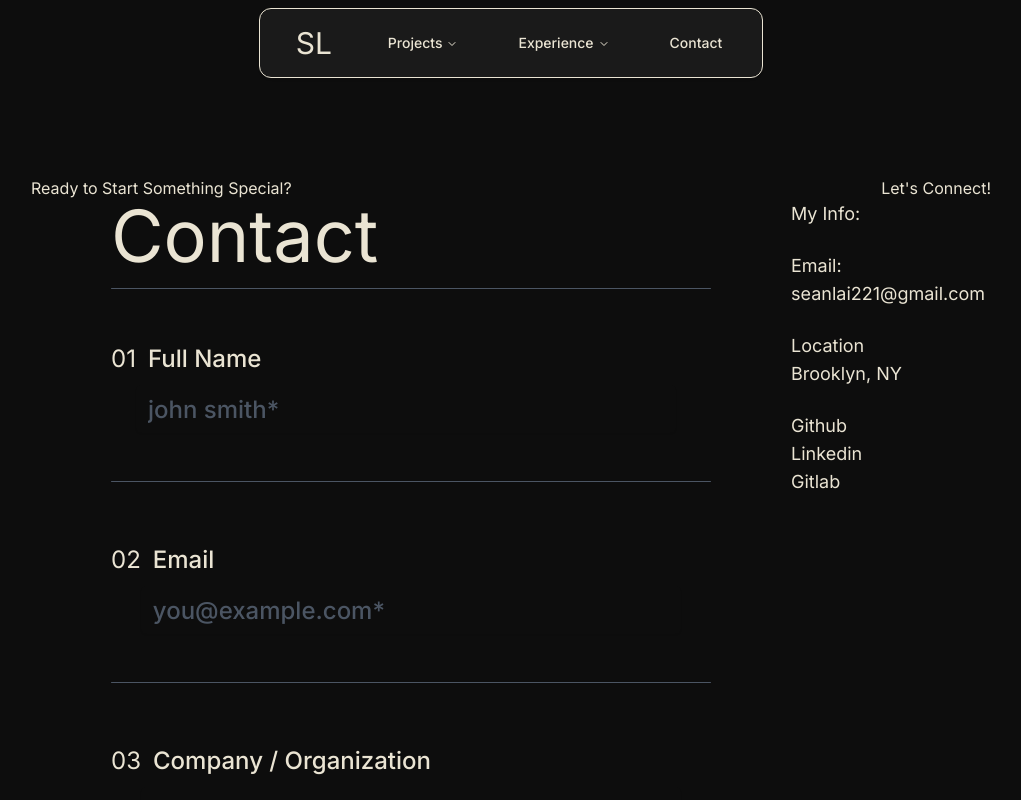
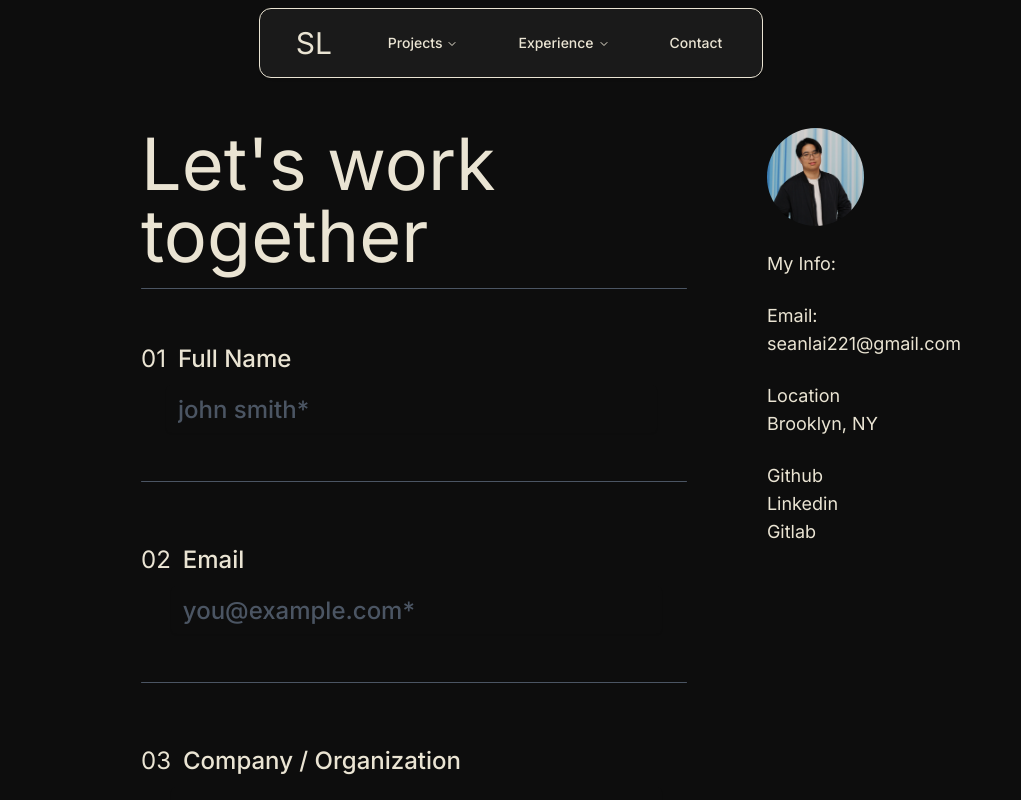
Before and after one commit to sean-lai-sh/sshlai, a Next.js app: page /contact in a window 1280 px wide. Shown: the top 800 px of the page, without its empty margins (129-1150 px from the left). Built offline with nearby package versions, Linux system fonts and the light colour scheme.

Commit message:
polished contact

```diff
--- a/app/contact/page.tsx
+++ b/app/contact/page.tsx
@@ -1,22 +1,22 @@
 import ContactForm from '@/components/contact/contactform'
 import Link from 'next/link'
-
+import Image from 'next/image'
 import React from 'react'
 
 const Contact = () => {
    const socialStyle = "text-beige hover:text-white transition-colors duration-300 ease-in-out block text-lg hover:underline"
   return (
     <main className={`w-screen h-full min-h-screen text-beige bg-charcoal-darker overflow-y-auto`}>
-        <div className=' flex flex-col justify-center items-center'>
-            <div className='md:w-3/4 flex flex-row items-start justify-between mt-44 md:mx-20'>
-                <h1 className='text-start'>Ready to Start Something Special?</h1>
-                <h1 className='text-end'>{"Let's Connect!"}</h1>
-            </div>
-            <div className='md:w-3/4 flex md:flex-row flex-col justify-center mb-10'>
+        <div className=' flex flex-col justify-center items-center mx-10'>
+            <div className=' md:mt-32 mt-36 md:w-3/4 flex md:flex-row flex-col justify-center '>
                 <div className='md:w-[75%] items-start md:mx-20'>
+                    <h1 className='text-start text-7xl'>Let's work together</h1>
                     <ContactForm/>
                 </div>
                 <div className='md:w-[25%] items-start text-lg text-beige space-y-6'>
+                    <div className='md:block hidden items-start w-1/2'>
+                        <Image src={'/pfp.JPEG'} alt={'profile picture'} width={300} height={300} className=' rounded-full'/>
+                    </div>
                     <h2>My Info:</h2>
                     <h3>Email:</h3>
                     <a>seanlai221@gmail.com</a>
--- a/components/animated/loader.tsx
+++ b/components/animated/loader.tsx
@@ -38,11 +38,46 @@ export default function Loader() {
     const width = window.innerWidth;
     const calculatedPanelCount = width < 640 ? 1 : width < 1024 ? 2 : 5;
     setPanelCount(calculatedPanelCount);
+    const textOutTime = 1.5; // seconds before text fades
+    const totalTime = textOutTime + (panelCount * 0.1) + 0.3; // total animation time in seconds
 
+    // Begin text fade-out
+    const textTimer = setTimeout(() => setShowText(false), textOutTime * 1000);
+    const loaderTimer = setTimeout(() => {
+      setTransitioning(false)
+      setPreLoadAnim(false)
+
+    }, totalTime * 1000);
+
+    return () => {
+      window.scrollTo(0, 0); // Reset scroll position to top
+    clearTimeout(textTimer);
+    clearTimeout(loaderTimer);
+
+    };
   }, [] )
 
   useEffect( () => {
-    if(preLoadAnim && pathname === '/') { //. special case of root + first visit
+    if(pathname === '/' && !preLoadAnim){
+      setPreLoadAnim(false) // ensure never runs again
+      // Start timer:
+      const timer = setTimeout(() => {
+        setMaskState(false); // show mask
+        setTimeout(() => {
+          setTransitioning(false); // show index page
+        },700);
+      }, 1000); // 1 second delay before showing the mask
+
+      return () => {
+        window.scrollTo(0, 0); // Reset scroll position to top
+        clearTimeout(timer); // Cleanup the timer on unmount or when pathname changes
+
+      }
+    }else if(pathname == '/' && preLoadAnim){
+      // update pathname
+      const width = window.innerWidth;
+      const calculatedPanelCount = width < 640 ? 1 : width < 1024 ? 2 : 5;
+      setPanelCount(calculatedPanelCount);
       const textOutTime = 1.5; // seconds before text fades
       const totalTime = textOutTime + (panelCount * 0.1) + 0.3; // total animation time in seconds
 
@@ -55,12 +90,11 @@ export default function Loader() {
       }, totalTime * 1000);
 
       return () => {
-      clearTimeout(textTimer);
-      clearTimeout(loaderTimer);
-      window.scrollTo(0, 0); // Reset scroll position to top
+        window.scrollTo(0, 0); // Reset scroll position to top
+        clearTimeout(textTimer);
+        clearTimeout(loaderTimer);
+
       };
-    }else if(pathname === '/'){
-      setPreLoadAnim(false)
     }else{
       setPreLoadAnim(false) // ensure never runs again
       // Start timer:
@@ -72,11 +106,12 @@ export default function Loader() {
       }, 1000); // 1 second delay before showing the mask
 
       return () => {
+        window.scrollTo(0, 0); // Reset scroll position to top
         clearTimeout(timer); // Cleanup the timer on unmount or when pathname changes
-        window.scrollTo(0, 0); // Reset scroll position to top
+
       }
     }
-  },[pathname, preLoadAnim, setPreLoadAnim, setTransitioning, setMaskState, panelCount])
+  },[pathname])
 
   // if(preLoadAnim){
   //   return <AnimatePresence mode="wait">
--- a/components/contact/contactform.tsx
+++ b/components/contact/contactform.tsx
@@ -48,9 +48,9 @@ const ContactForm = () => {
   }
   return (
     <Form {...form}>
-        <h1 className='md:text-7xl text-5xl text-start'>
+        {/* <h1 className='md:text-7xl text-5xl text-start'>
             Contact
-        </h1>
+        </h1> */}
         <Separator className="w-full h-[1px] my-4 bg-gray-600 rounded-xl" />
         <form onSubmit={form.handleSubmit(onSubmit)} className="space-y-6 text-7xl w-full">
             {contactFields.map(({ name, label, placeholder }, index) => (
--- a/components/landing/Contact.tsx
+++ b/components/landing/Contact.tsx
@@ -4,22 +4,23 @@ import { Separator } from '@radix-ui/react-separator'
 import { Button } from '../ui/button'
 import Link from 'next/link'
 import { motion } from 'motion/react'
+import NavigationLink from '../ui/navLink'
 const Contact = () => {
   return (
     <div className='w-full relative bg-charcoal min-h-[60vh] px-10 pt-32'>
         <div className='flex md:flex-row flex-col justify-between h-[50%] items-center md:items-start'>
-            <h2 className='text-7xl text-offwhite font-bold'>
+            <h2 className='md:text-7xl text-5xl text-offwhite font-bold mb-5 md:mb-0'>
                 {"Let's Work Together!"}
             </h2>
 
             <motion.div className={`lg:absolute lg:right-[25%] lg:top-[25%] lg:items-center justify-center`}>
-                <Link href="/contact" className='bg-offwhite text-charcoal text-2xl h-52 rounded-full border-5 w-52 items-center justify-center flex
+                <NavigationLink href="/contact" className='bg-offwhite text-charcoal text-2xl h-52 rounded-full border-5 w-52 items-center justify-center flex
                 hover:bg-beige duration-1000 transition-all ease-in-out hover:text-black
                 '>
 
                     <div>Contact</div>
 
-                </Link>
+                </NavigationLink>
             </motion.div>
             <div className='justify-center items-center w-[40%] hidden md:flex h-full'>
                 <ArrowDownLeft size={100} className='top-0'/>
@@ -30,8 +31,8 @@ const Contact = () => {
             </motion.svg> */}
         </div>
         <Separator className='w-full bg-beige h-1 mt-5 mb-10'/>
-        <div className='md:space-x-14 space-y-6 md:space-y-0'>
-            <Link href="mailto:seanlai221@gmail.com">
+        <div className='md:space-x-14 space-y-12 md:space-y-0'>
+            <Link href="mailto:seanlai221@gmail.com" className='mb-10'>
                 <Button className='
                 bg-beige text-charcoal hover:bg-charcoal hover:text-beige hover:shadow-sm
                 hover:shadow-beige transition-all duration-600 rounded-lg underline
--- a/components/landing/RecentWork.tsx
+++ b/components/landing/RecentWork.tsx
@@ -5,40 +5,41 @@ import { Separator } from '../ui/separator'
 import styles from './sliding.module.scss';
 import { Button } from '../ui/button';
 import Link from 'next/link';
+import NavigationLink from '../ui/navLink';
 const RecentWork = () => {
     const featuredProjects = allProjects.filter((_, index) => top3Featured.includes(index))
     const container = useRef(null);
     return (
         <section ref={container}  className={`relative text-black pt-10 px-10 xl:px-16 scroll-hidden ${styles.recentWork}`}>
-            <div className='w-full mb-10 xl:mt-10'>
+            <div className='w-full mb-10 mt-10'>
                 <h3 className='text-2xl font-sans w-[60vw] font-normal'>{"I work on projects spanning distributed systems and integration work in Robotics. You'll also find me supporting the entrepreunership intiatives at NYU. Take a look at some technical projects I've undertaken recently"}</h3>
             </div>
             <div className='w-full'>
-                <h2 className='text-left text-8xl text-charcoal font-extrabold'>Recent Work</h2>
+                <h2 className='text-left md:text-8xl text-6xl text-charcoal font-extrabold'>Recent Work</h2>
                 <Separator className='w-full rounded-xl bg-charcoal-darker'/>
             </div>
             <ul className='w-full items-center justify-center mb-6'>
             {
                 featuredProjects.map((proj, idx) => {
                     return <li key={idx} className='
-                    xl:text-5xl lg:text-4xl
+                    xl:text-5xl lg:text-4xl text-2xl
                     hover:text-gray-500 text-charcoal-darker hover:cursor-pointer w-full items-center justify-center transition-colors duration-200 ease-in-out font-medium'>
-                        <a href={proj.CTA_link}>
-                            <div className='flex justify-between h-40 items-center'>
-                                <h2 className='text-start min-w-[30%]'>{proj.ProjName}</h2>
-                                <h2 className='text-end'>{proj.Liner}</h2>
-                            </div>
+                        <Link href={proj.CTA_link} passHref>
+                            <span className='flex justify-between h-40 items-center'>
+                                <h2 className='text-start sm:min-w-[30%] min-w-[40%]'>{proj.ProjName}</h2>
+                                <h2 className=''>{proj.Liner}</h2>
+                            </span>
                             {/* <h2>{proj.tag ? proj.tag : ""}</h2> */}
                             <Separator className='w-full rounded-2xl bg-charcoal-darker mt-5'/>
-                        </a>
+                        </Link>
                     </li>
                 })
             }
             </ul>
             <div className='w-full justify-center items-center flex mb-10'>
-                <Link href="/projects">
-                    <Button className='w-[20vw] h-[10vh] rounded-2xl border border-black shadow-none hover:bg-gray-600 hover:text-offwhite transition-colors duration-300 ease-in-out hover:border-2 hover:border-beige'>More Works</Button>
-                </Link>
+                <NavigationLink href="/projects">
+                    <Button className='lg:w-[30vw] w-[50vw] h-[10vh] rounded-2xl border border-black shadow-none hover:bg-gray-600 hover:text-offwhite transition-colors duration-300 ease-in-out hover:border-2 hover:border-beige text-2xl'>More Works</Button>
+                </NavigationLink>
             </div>
         </section>
   )
```
Also changed, not shown: components/Navigation/navbar.tsx (+18 -19 lines), public/pfp.JPEG (added).
